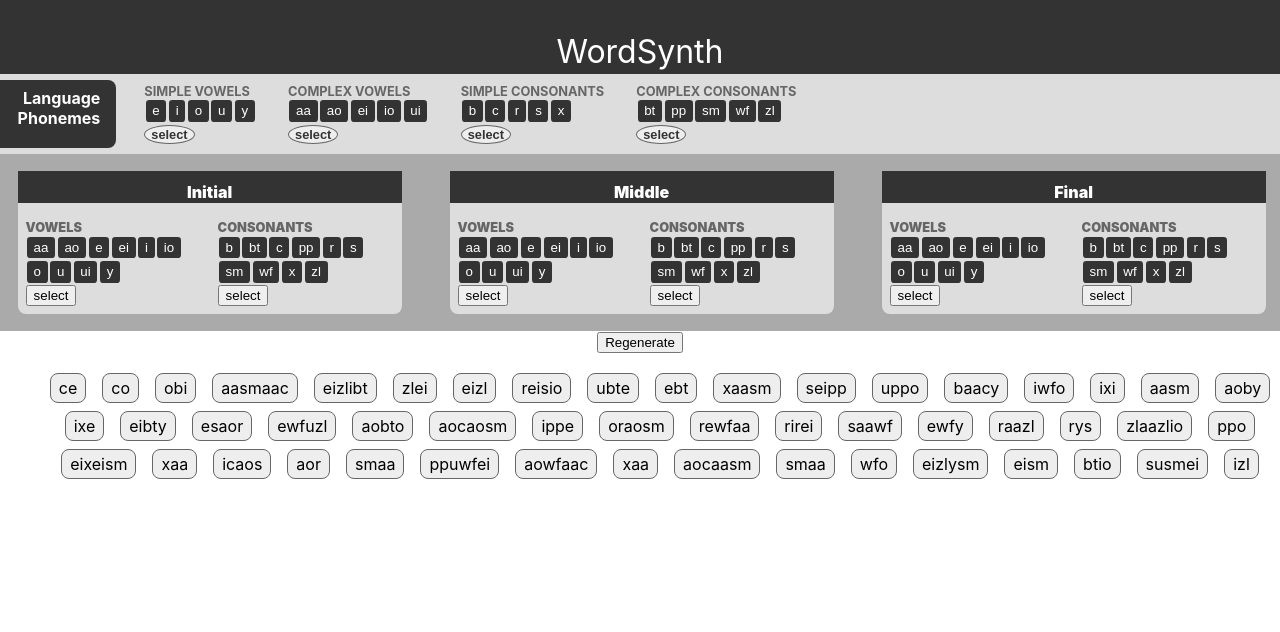
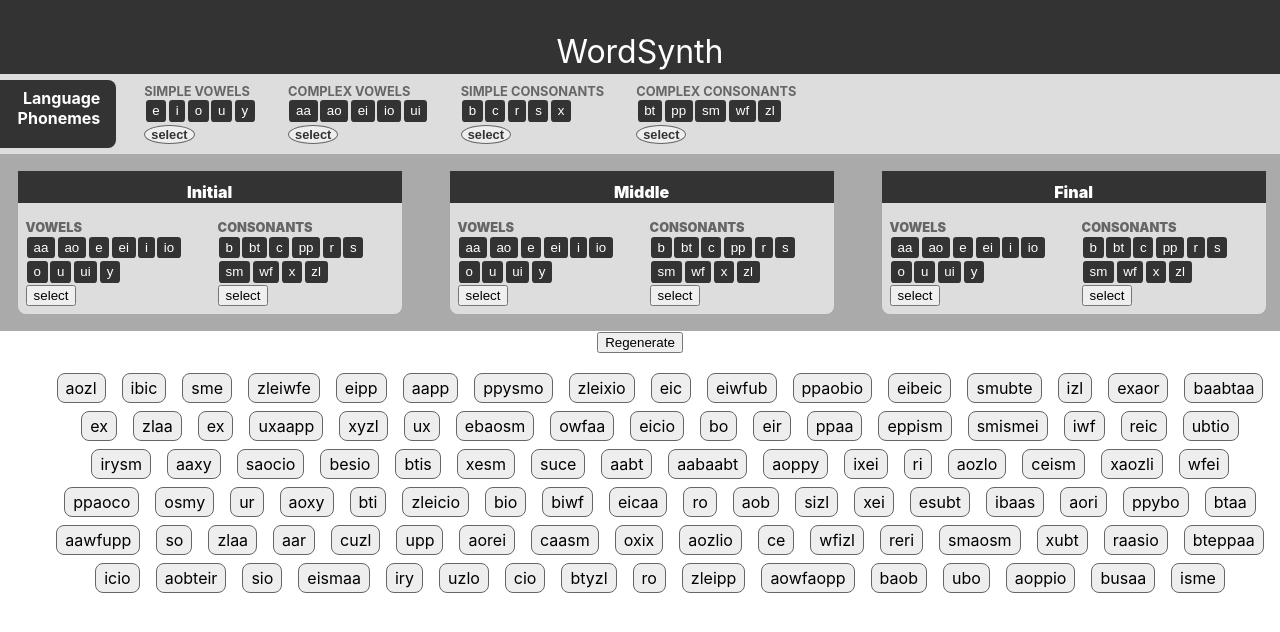
Before and after one commit to nathanwale/word-synth, a React (Create React App) app: page / in a window 1280 px wide. Shown: the top 632 px of the page. Built offline with nearby package versions, Linux system fonts and the light colour scheme.

Commit message:
GeneratedWords no longer takes a wordcount
+ state.generated_words is now { words: string[], count: number }

+ init_state now used default from defaults/defaults.ts,

```diff
--- a/src/views/App.tsx
+++ b/src/views/App.tsx
@@ -12,7 +12,10 @@ import * as context from './context'
 export type State = {
     language_pool: LanguagePoolState,
     word_sections: WordSectionGroupState,
-    generated_words: string[],
+    generated_words: {
+        words: string[],
+        count: number,
+    }
 }
 
 
@@ -30,8 +33,7 @@ function App()
                 </header>
                 <LanguagePool />
                 <WordSectionGroup />
-                <GeneratedWords
-                    wordcount={ 100 } />
+                <GeneratedWords />
             </div>
         </context.StateProvider>
     );
--- a/src/views/GeneratedWords.tsx
+++ b/src/views/GeneratedWords.tsx
@@ -1,9 +1,6 @@
 import * as reducer from './reducer'
 import * as context from './context'
 
-type GeneratedWordsProps = {
-    wordcount: number
-}
 
 type WordListProps = {
     words: string[]
@@ -19,9 +16,9 @@ function WordList(props: WordListProps)
     )
 }
 
-export function GeneratedWords(props: GeneratedWordsProps)
+export function GeneratedWords()
 {
-    const words = context.useStateContext().generated_words
+    const {words, count} = context.useStateContext().generated_words
     const dispatch = context.useDispatchContext()
 
 
@@ -29,7 +26,7 @@ export function GeneratedWords(props: GeneratedWordsProps)
 
     return (
         <div className='generated-words'>
-            <button onClick={ () => dispatch([reducer.Msg.GenerateWords, props.wordcount]) }>Regenerate</button>
+            <button onClick={ () => dispatch([reducer.Msg.GenerateWords, count]) }>Regenerate</button>
             <WordList words={ words } />
         </div>
     )
--- a/src/views/init.ts
+++ b/src/views/init.ts
@@ -6,9 +6,9 @@ import { Template } from '../models/Template'
 import { PhonemeSelection, create_phoneme_selections, only_selected, selected_phonemes } from '../models/PhonemeSelection'
 import { State as WordSectionGroupState } from './WordSectionGroup'
 import { State as AppState } from './App'
+import * as defaults from '../defaults/defaults'
 
 export function init_state(): AppState {
-    const generated_word_count = 50
     const simple_vowels = Random.take(Vowels.simple, 5)
     const complex_vowels = Random.take(Vowels.complex, 5)
 
@@ -46,7 +46,10 @@ export function init_state(): AppState {
     return {
         language_pool: language_pool,
         word_sections: word_sections,
-        generated_words: new_words(word_sections, generated_word_count),
+        generated_words: {
+            words: new_words(word_sections, defaults.generated_word_count),
+            count: defaults.generated_word_count,
+        }
     }
 }
 
--- a/src/views/reducer.ts
+++ b/src/views/reducer.ts
@@ -89,7 +89,7 @@ export function reducer(new_state: AppState, action: Action): AppState
             break
         case Msg.GenerateWords:
             let wordcount = payload as number
-            state.generated_words = init.new_words(state.word_sections, wordcount)
+            state.generated_words.words = init.new_words(state.word_sections, wordcount)
             break
     }
     return state
```
